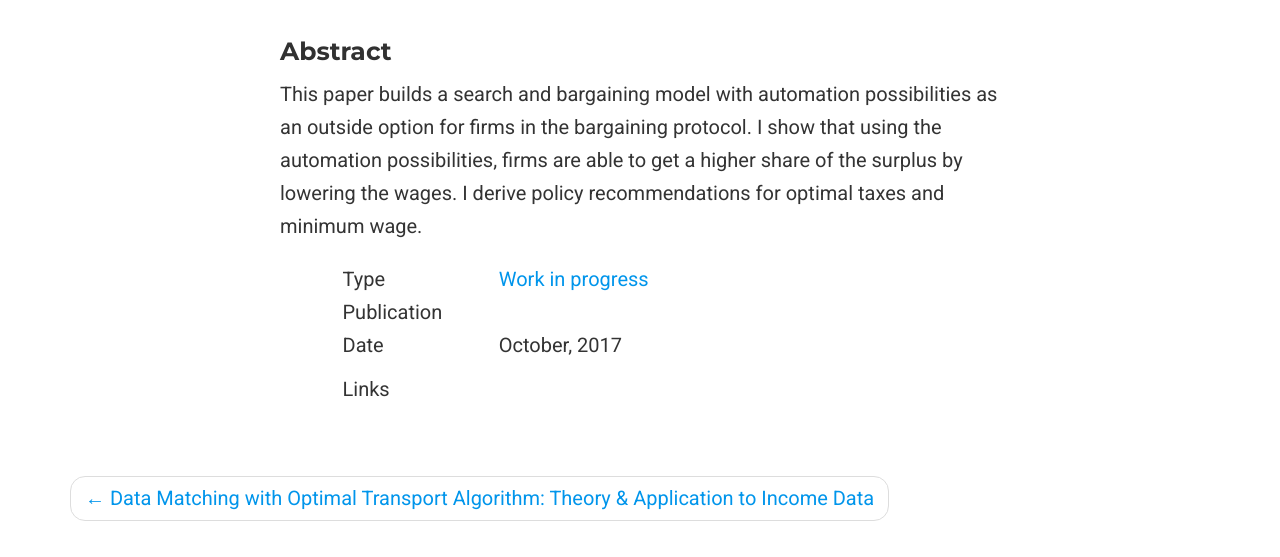
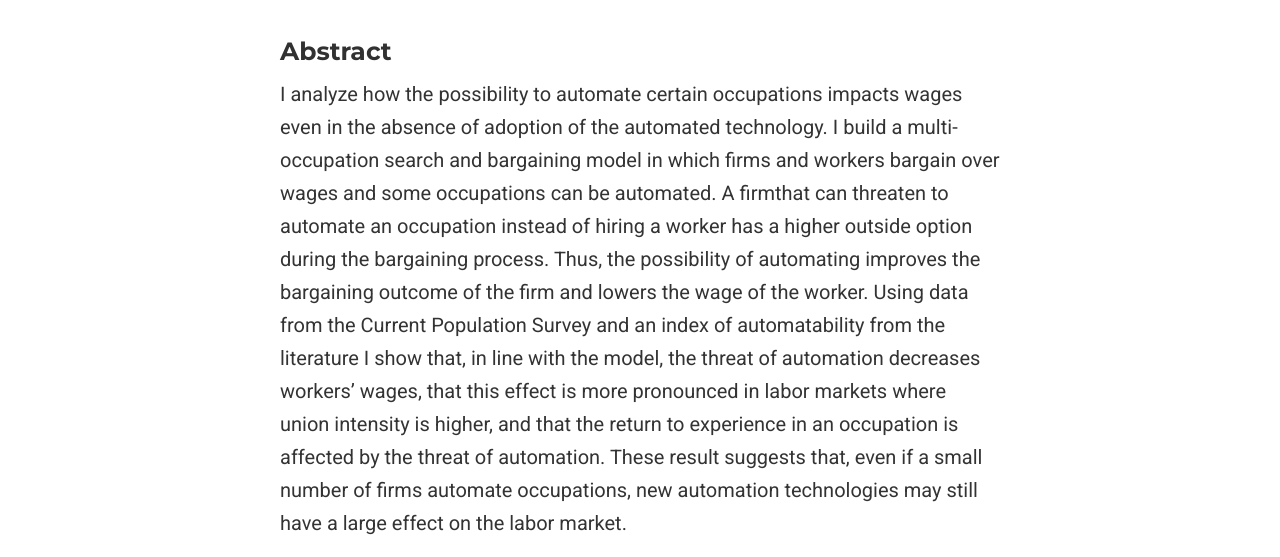
Before and after one commit to antoinearnoud/antoinearnoud.github.io, a plain HTML site: page publication/automation_bargaining/index.html in a window 1280 px wide. Shown: the part 209-766 px from the top of the page. Drawn offline with nearby package versions, Linux system fonts and the light colour scheme; some packages are replaced by stand-ins of ours; some icons are missing.

Commit message:
building website

```diff
--- a/publication/automation_bargaining/index.html
+++ b/publication/automation_bargaining/index.html
@@ -206,7 +206,7 @@
 
 
   <h3>Abstract</h3>
-  <p class="pub-abstract" itemprop="text">This paper builds a search and bargaining model with automation possibilities as an outside option for firms in the bargaining protocol. I show that using the automation possibilities, firms are able to get a higher share of the surplus by lowering the wages. I derive policy recommendations for optimal taxes and minimum wage.</p>
+  <p class="pub-abstract" itemprop="text">I analyze how the possibility to automate certain occupations impacts wages even in the absence of adoption of the automated technology. I build a multi-occupation search and bargaining model in which firms and workers bargain over wages and some occupations can be automated. A firmthat can threaten to automate an occupation instead of hiring a worker has a higher outside option during the bargaining process. Thus, the possibility of automating improves the bargaining outcome of the firm and lowers the wage of the worker. Using data from the Current Population Survey and an index of automatability from the literature I show that, in line with the model, the threat of automation decreases workers’ wages, that this effect is more pronounced in labor markets where union intensity is higher, and that the return to experience in an occupation is affected by the threat of automation. These result suggests that, even if a small number of firms automate occupations, new automation technologies may still have a large effect on the labor market.</p>
 
 
   <div class="row">
```
Also changed, not shown: index.html (+2 -2 lines), 2 other files.
